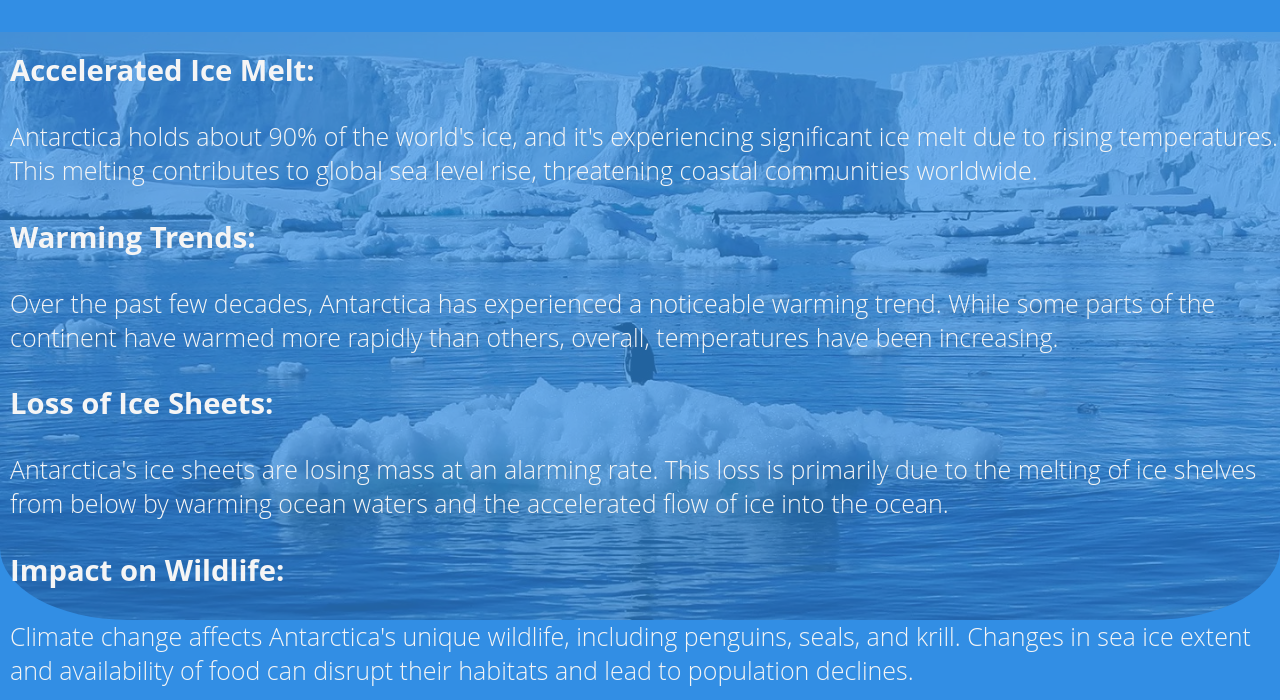
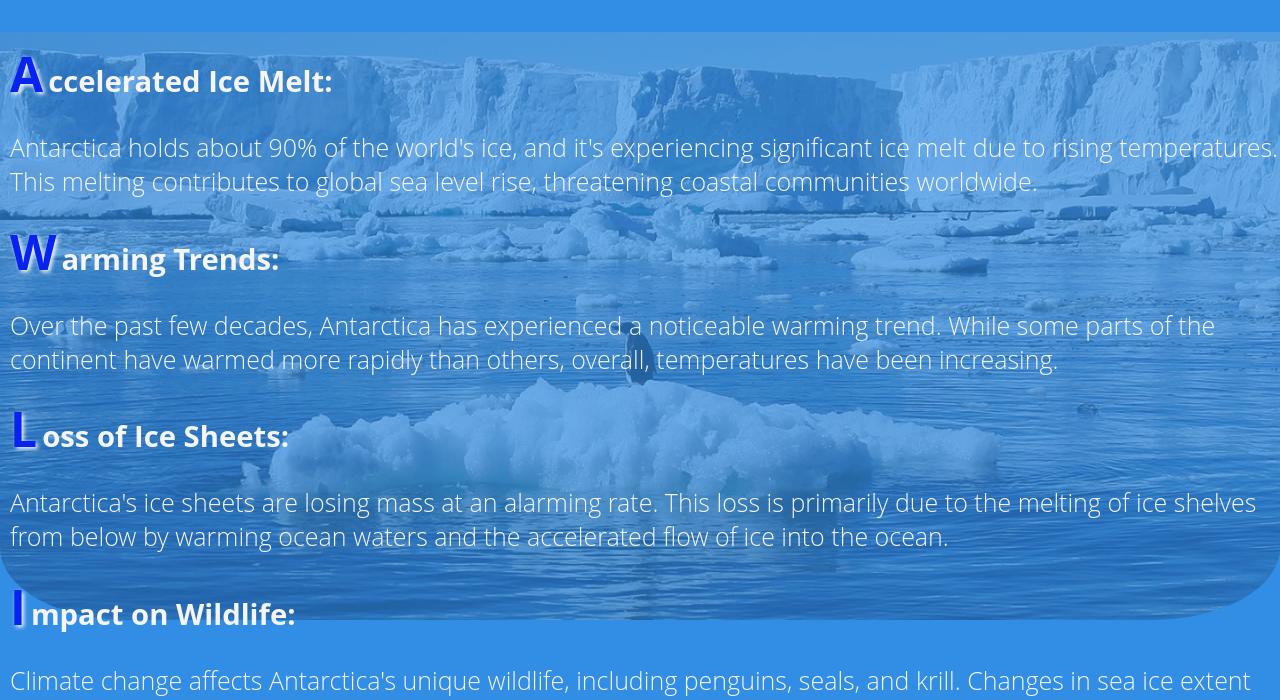
Before and after one commit to Desperado1736/Group-Project-1-Ethan-and-Vedant, a plain HTML site: page index.html in a window 1280 px wide. Shown: the part 100-800 px from the top of the page. Drawn offline with nearby package versions, Linux system fonts and the light colour scheme.

Commit message:
added reademe, pseudo-elements

```diff
--- a/style.css
+++ b/style.css
@@ -87,3 +87,17 @@ footer{
     background: rgb(41, 92, 136);
 
 }
+
+h3::first-letter {
+    font-size: 3rem;
+    font-weight: bold;
+    color: rgb(7, 34, 241);
+    margin-right: 5px;
+    text-shadow: 2px 2px 4px rgb(255, 255, 255);
+    line-height: 1;
+}
+
+h2::selection {
+    color: red;
+    background-color: black
+  }
```
Also changed, not shown: index.html (+2 -0 lines), 1 other file.
